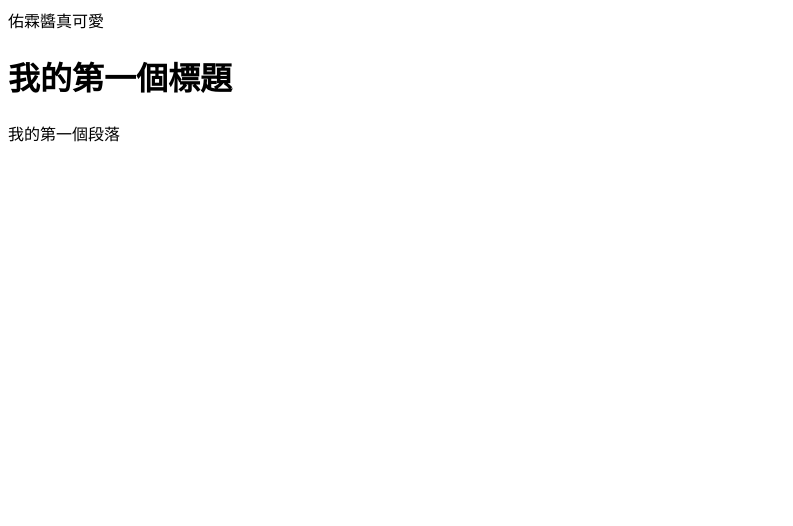
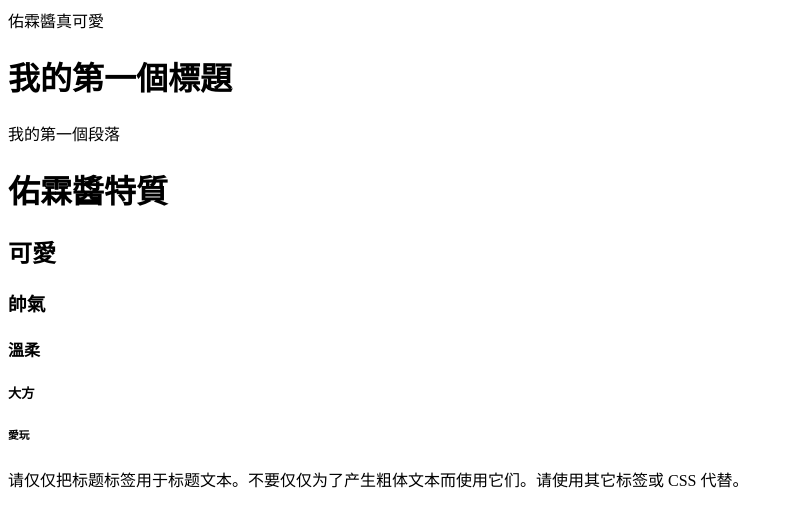
Before and after one commit to Ray526466/Ray-Repository, a plain HTML site: page index.html in a window 1280 px wide. Shown: the whole page, without its empty margins (0-793 px from the left). Drawn offline with Linux system fonts and the light colour scheme.

Commit message:
Update index.html

```diff
--- a/index.html
+++ b/index.html
@@ -13,3 +13,18 @@
 
 </body>
 </html>
+<html>
+
+<body>
+
+<h1>佑霖醬特質</h1>
+<h2>可愛</h2>
+<h3>帥氣</h3>
+<h4>溫柔</h4>
+<h5>大方</h5>
+<h6>愛玩</h6>
+
+<p>请仅仅把标题标签用于标题文本。不要仅仅为了产生粗体文本而使用它们。请使用其它标签或 CSS 代替。</p>
+
+</body>
+</html>
```
